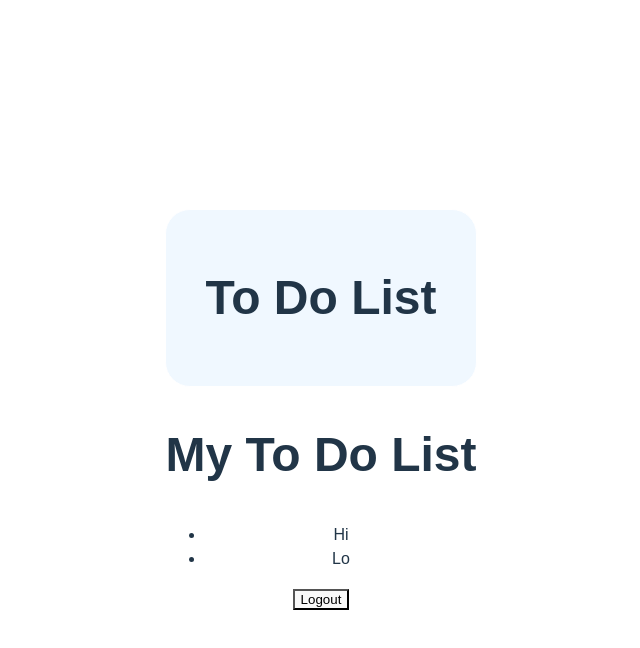
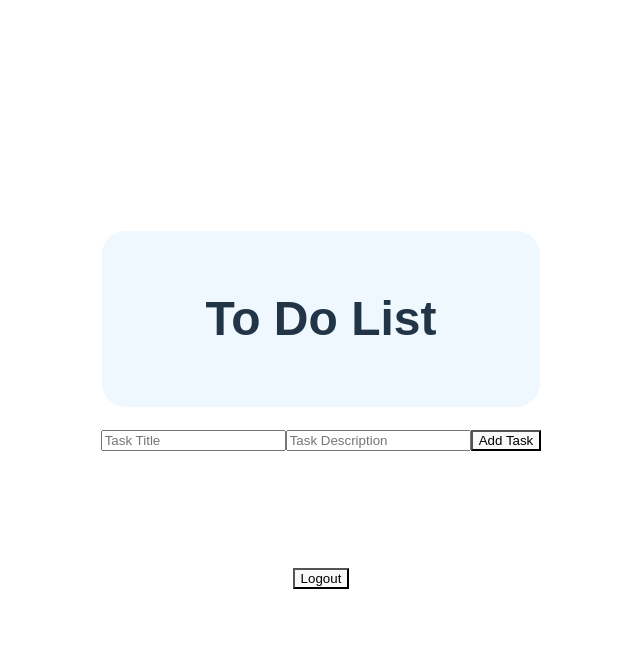
Before and after one commit to ValeriaV-8/DEV-209, a React (Vite) app in the folder Week-05/: page / in a window 1280 px wide. Both pictures are taken after a click on the button "Login". Shown: the top 648 px of the page, without its empty margins (319-959 px from the left). Built offline with nearby package versions, Linux system fonts and the light colour scheme.

Commit message:
Added To Do Task functions to To Do List page

```diff
--- a/Week-05/src/App.jsx
+++ b/Week-05/src/App.jsx
@@ -1,9 +1,10 @@
 import { useState } from 'react'
 import './App.css'
-import { LoginHeader, TodoHeader } from './Header.jsx'
+import { LoginHeader } from './Header.jsx'
 import { Login, Username, Password } from './Login.jsx'
 import { Register, RegisterUsername, RegisterPassword } from './Register.jsx'
 import { RegisterButton } from './Button.jsx'
+import ToDo from './Todo.jsx'
 
 
 
@@ -20,12 +21,7 @@ function App() {
     <div className="App">
       {isLoggedIn ? (
         <>
-          <TodoHeader />
-          <h1>My To Do List</h1>
-          <ul>
-            <li>Hi</li>
-            <li>Lo</li>
-          </ul>
+          <ToDo />
           <button onClick={() => setIsLoggedIn(false)}>Logout</button>
         </>
       ) : (
--- /dev/null
+++ b/Week-05/src/Todo.jsx
@@ -0,0 +1,109 @@
+import { useState } from 'react';
+import { TodoHeader } from './Header';
+
+function ToDo() {
+    const [todos, setToDos] = useState([]);
+    const [title, setTitle] = useState('');
+    const [desc, setDesc] = useState('');
+
+    const [editingId, setEditingId] = useState(null);
+    const [editTitle, setEditTitle] = useState('');
+    const [editDesc, setEditDesc] = useState('');
+
+    const addToDo = () => {
+        if (title.trim() !== '') {
+
+            const newTodo = {
+                id: Date.now(),
+                title: title,
+                desc: desc,
+                isCompleted: false
+            };
+            setToDos([...todos, newTodo]);
+            setTitle('');
+            setDesc('');
+        }
+    };
+    const toggleComplete = (id) => {
+        setToDos(todos.map(todo =>
+            todo.id === id ? { ...todo, isCompleted: !todo.isCompleted } : todo
+        ))
+    }
+
+    const deleteTodo = (id) => {
+        setToDos(todos.filter(todo => todo.id !== id));
+    };
+
+    const startEdit = (todo) => {
+        setEditingId(todo.id);
+        setEditTitle(todo.title);
+        setEditDesc(todo.desc);
+    };
+
+    const saveEdit = (id) => {
+        setToDos(todos.map(todo =>
+            todo.id === id ? { ...todo, title: editTitle, desc: editDesc } : todo
+        ));
+        setEditingId(null);
+    };
+
+    return (
+        <div className="todo-container">
+            <TodoHeader />
+
+            <div className="input-container">
+
+                <input
+                    value={title}
+                    onChange={(e) => setTitle(e.target.value)}
+                    placeholder="Task Title"
+                />
+
+                <input
+                    value={desc}
+                    onChange={(e) => setDesc(e.target.value)}
+                    placeholder="Task Description"
+                />
+                <button onClick={addToDo}>Add Task</button>
+            </div>
+
+            <div className="container">
+                <ul>
+                    {todos.map((todo) => (
+                        <li key={todo.id}>
+                            {editingId === todo.id ? (
+                                <>
+                                    <input
+                                        value={editTitle}
+                                        onChange={(e) => setEditTitle(e.target.value)}
+                                    />
+                                    <input
+                                        value={editDesc}
+                                        onChange={(e) => setEditDesc(e.target.value)}
+                                    />
+                                    <button onClick={() => saveEdit(todo.id)}>Save Changes</button>
+                                </>
+                            ) : (
+                                <>
+                                    <div style={{
+                                        textDecoration: todo.isCompleted ? 'line-through' : 'none'
+                                    }}>
+                                        <strong>{todo.title}</strong>
+                                        <p>{todo.desc}</p>
+                                    </div>
+                                    <button onClick={() => toggleComplete(todo.id)}>
+                                        {todo.isCompleted ? 'Undo' : 'Complete'}
+                                    </button>
+                                    <button onClick={() => startEdit(todo)}>Edit</button>
+                                    <button onClick={() => deleteTodo(todo.id)}>Delete</button>
+                                </>
+                            )}
+                        </li>
+                    ))}
+                </ul>
+            </div>
+        </div>
+    );
+};
+
+export default ToDo;
```
